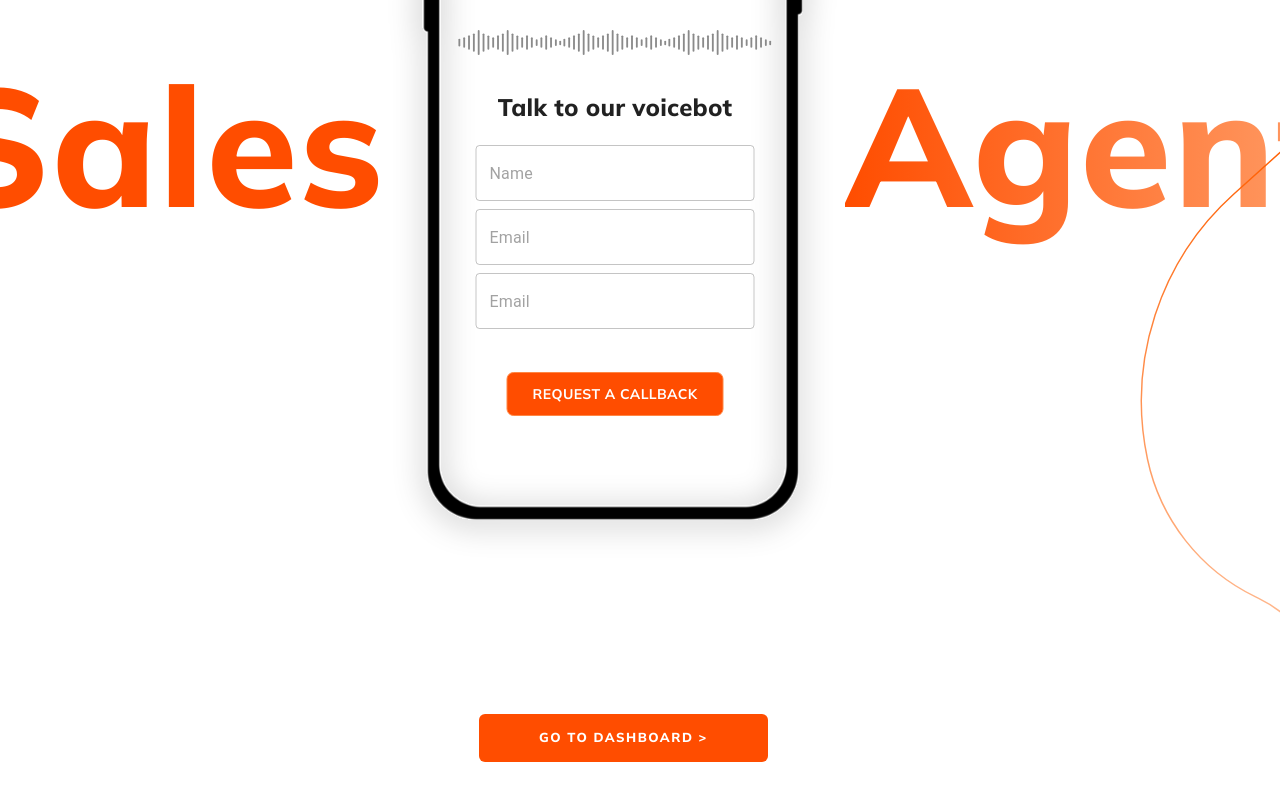
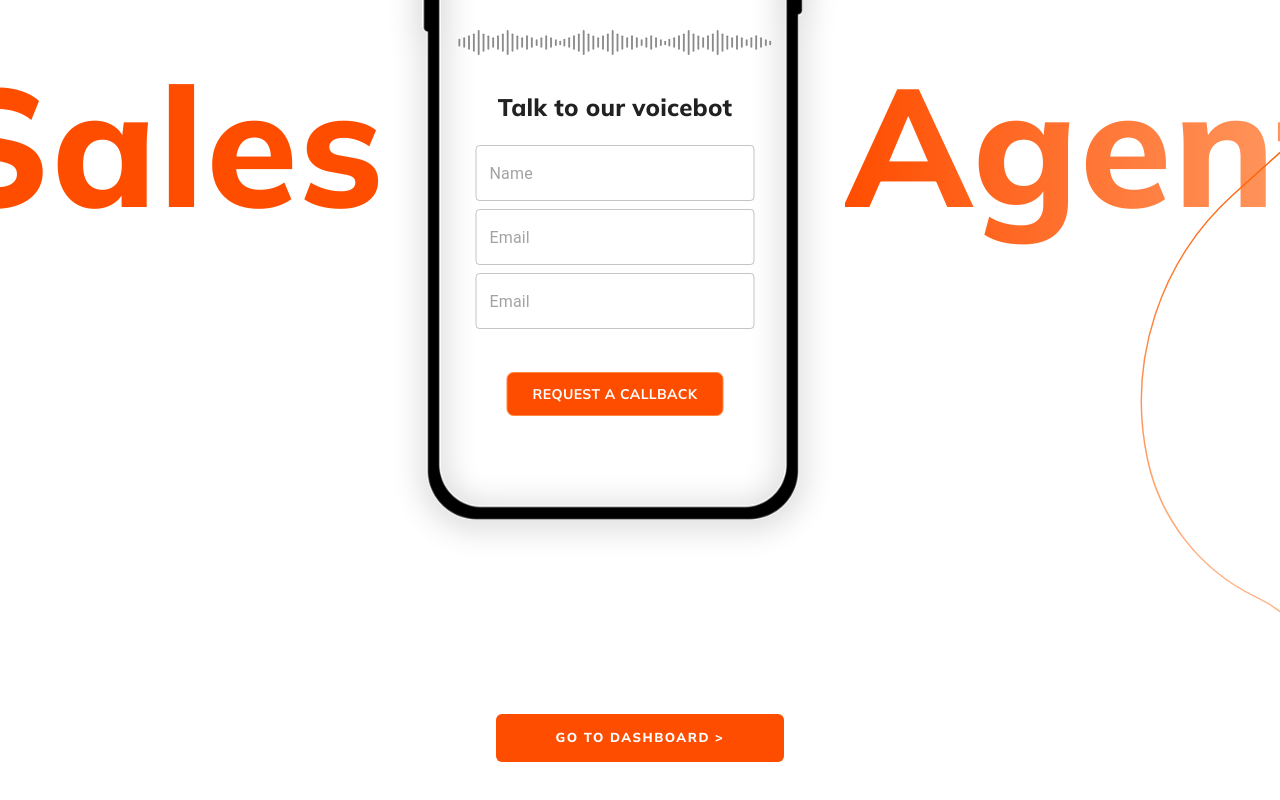
Before and after one commit to VishuBanotra/demo_ui, a React (Vite) app: page / in a window 1280 px wide. Shown: the part 1810-2610 px from the top of the page. Built offline with nearby package versions, Linux system fonts and the light colour scheme.

Commit message:
fixed padding

```diff
--- a/src/components/ui/Landing_2.jsx
+++ b/src/components/ui/Landing_2.jsx
@@ -332,8 +332,7 @@ const DashboardLink = () => {
     <div data-aos="fade-up">
       <Box
         sx={{
-          margin: "150px 0",
-          marginRight: "33px",
+          margin: "150px auto",
           display: "flex",
           justifyContent: "center",
           alignItems: "center",
```
